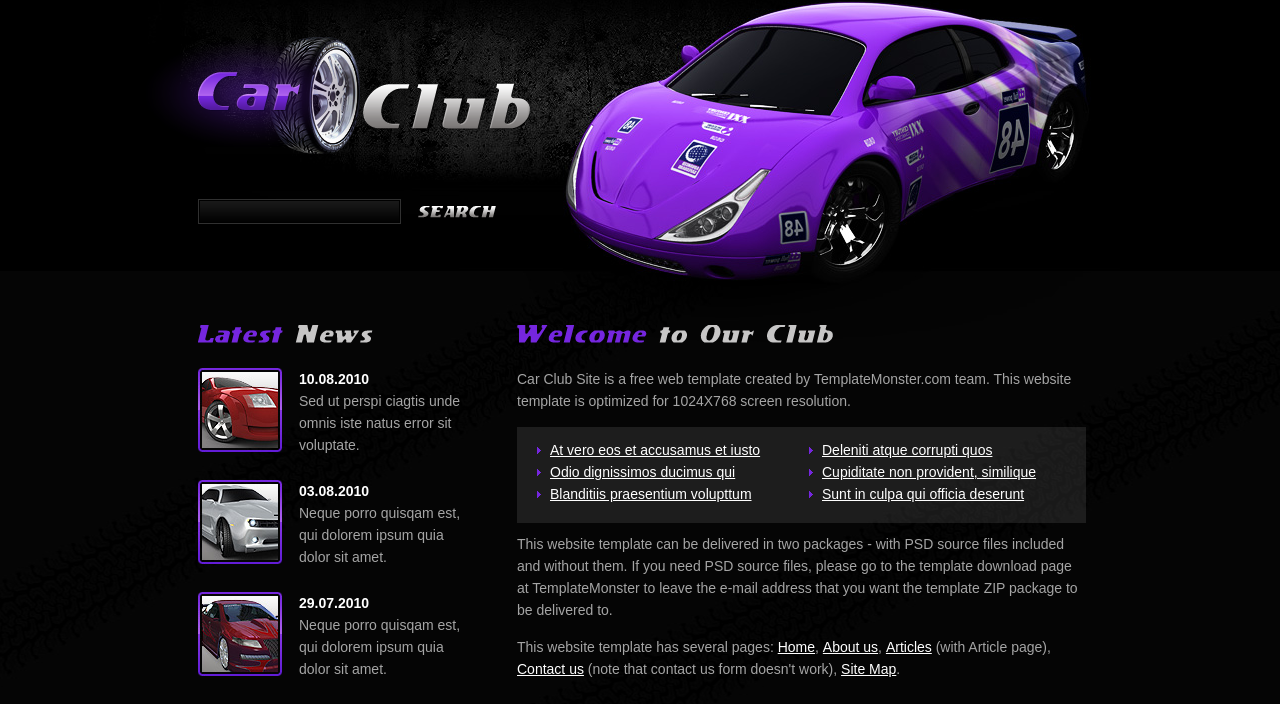
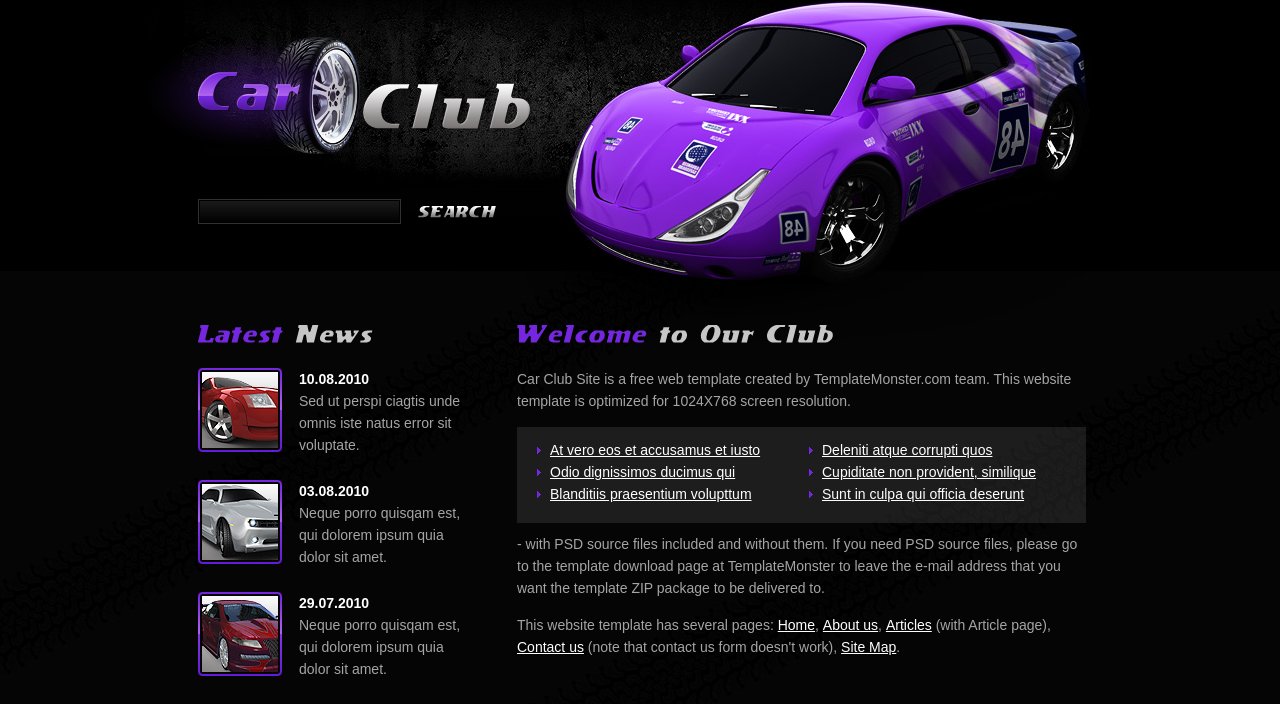
Before and after one commit to HanumantRevi/carwebsite, a plain HTML site: page index.html in a window 1280 px wide. Shown: the part 96-800 px from the top of the page. Drawn offline with Linux system fonts and the light colour scheme.

Commit message:
Update index.html
second change

```diff
--- a/index.html
+++ b/index.html
@@ -83,7 +83,7 @@
 							</div>
 						</div>
 					</div>
-					<p>This website template can be delivered in two packages - with PSD source files included and without them. If you need PSD source files, please go to the template download page at TemplateMonster to leave the e-mail address that you want the template ZIP package to be delivered to.</p>
+					<p> - with PSD source files included and without them. If you need PSD source files, please go to the template download page at TemplateMonster to leave the e-mail address that you want the template ZIP package to be delivered to.</p>
 					<p class="p0">This website template has several pages: <a href="index.html">Home</a>, <a href="about-us.html">About us</a>, <a href="articles.html">Articles</a> (with Article page), <a href="contact-us.html">Contact us</a> (note that contact us form doesn't work), <a href="#">Site Map</a>.</p>
 				</article>
 			</div>
```
